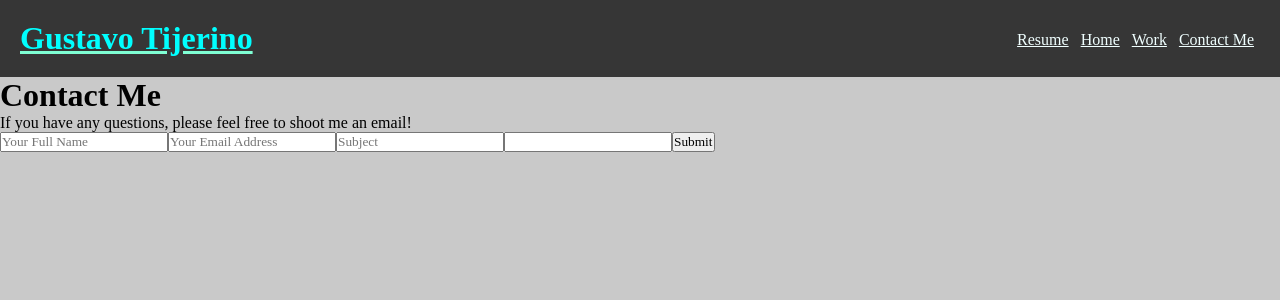
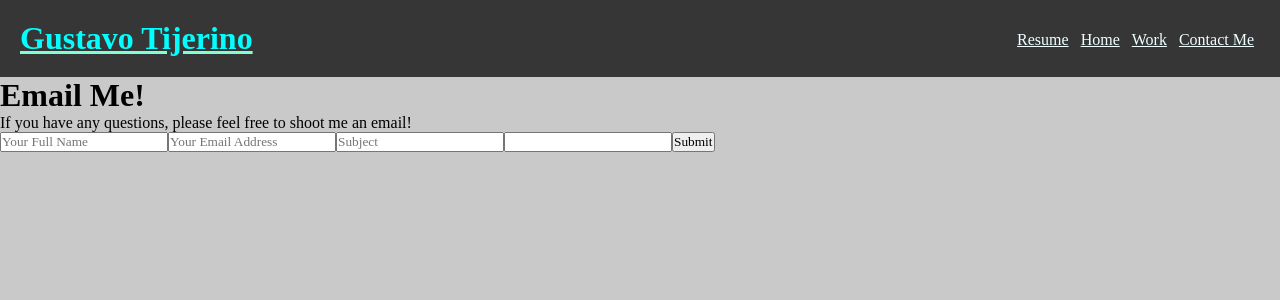
Before and after one commit to GustavoTijerino1/react_portfolio, a React (Create React App) app: page /react_portfolio/contact in a window 1280 px wide. Shown: the top 300 px of the page. Built offline with nearby package versions, Linux system fonts and the light colour scheme.

Commit message:
Fixed routing issue

```diff
--- a/src/components/Contact.jsx
+++ b/src/components/Contact.jsx
@@ -46,7 +46,7 @@ const handleFormSubmit = (e) => {
     <>
      <div><Header></Header></div>
       <div className='top'>
-        <h1>Contact Me</h1>
+        <h1>Email Me!</h1>
         <p>If you have any questions, please feel free to shoot me an email!</p>
       </div>
 
--- a/src/components/Footer.jsx
+++ b/src/components/Footer.jsx
@@ -1,11 +1,12 @@
 import React from 'react'
 import { BsGithub, BsLinkedin, BsFillEnvelopeFill, BsFillTelephonePlusFill } from "react-icons/bs";
 import { Link } from 'react-router-dom';
-
+import Header from './Header';
 
 export default function Footer() {
   return (
  <>
+    <div><Header/></div>
  <footer id="contact">
 
             <h3>
--- a/src/components/Header.jsx
+++ b/src/components/Header.jsx
@@ -18,12 +18,12 @@ export default function Header() {
                     </li>
 
                     <li>
-                    <Link to="projects">Work</Link>
+                    <Link to="/projects">Work</Link>
 
                     </li>
 
                     <li>
-                    <Link to="footer">Contact Me</Link>
+                    <Link to="/footer">Contact Me</Link>
                     </li>
                 </ul>
             </nav>
```
